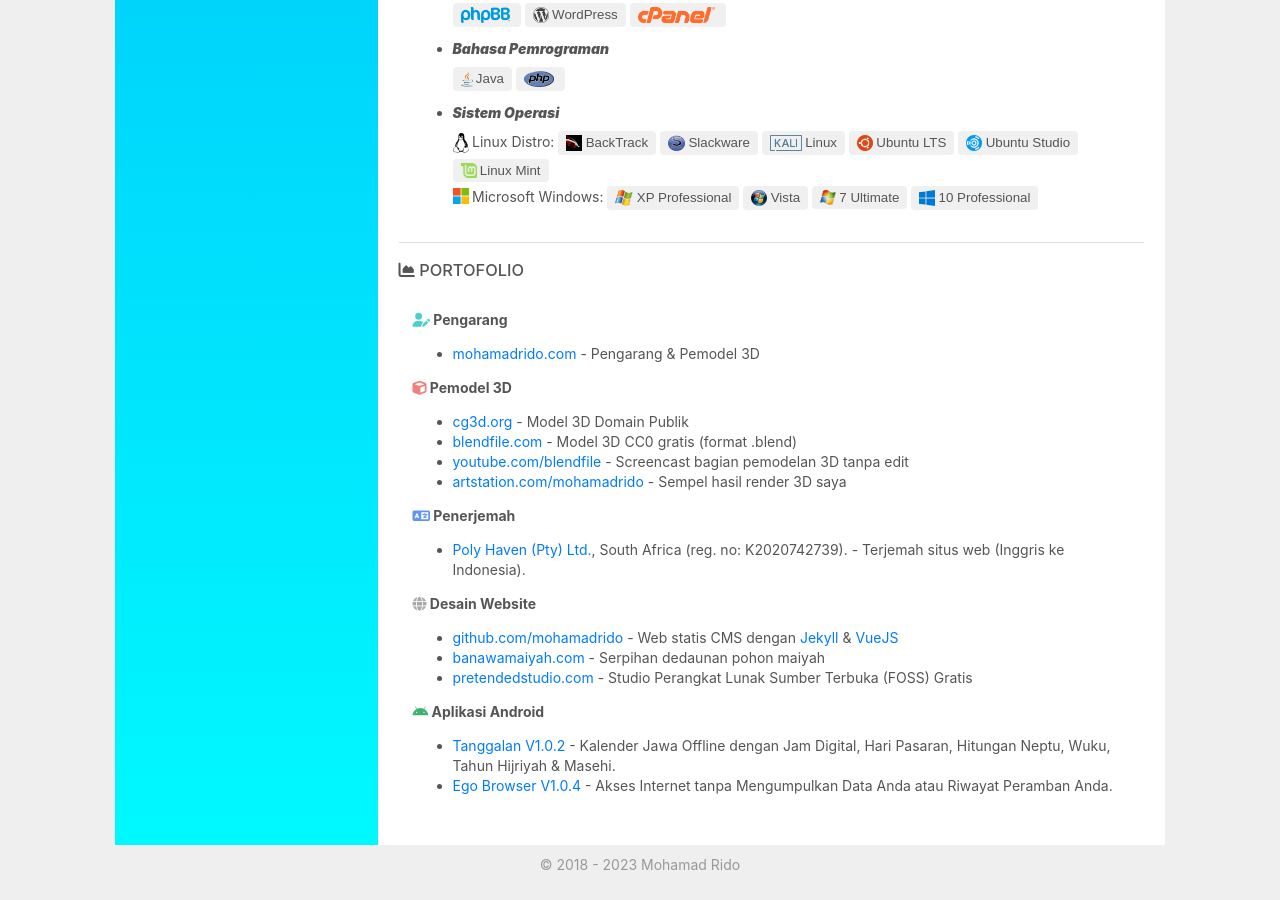
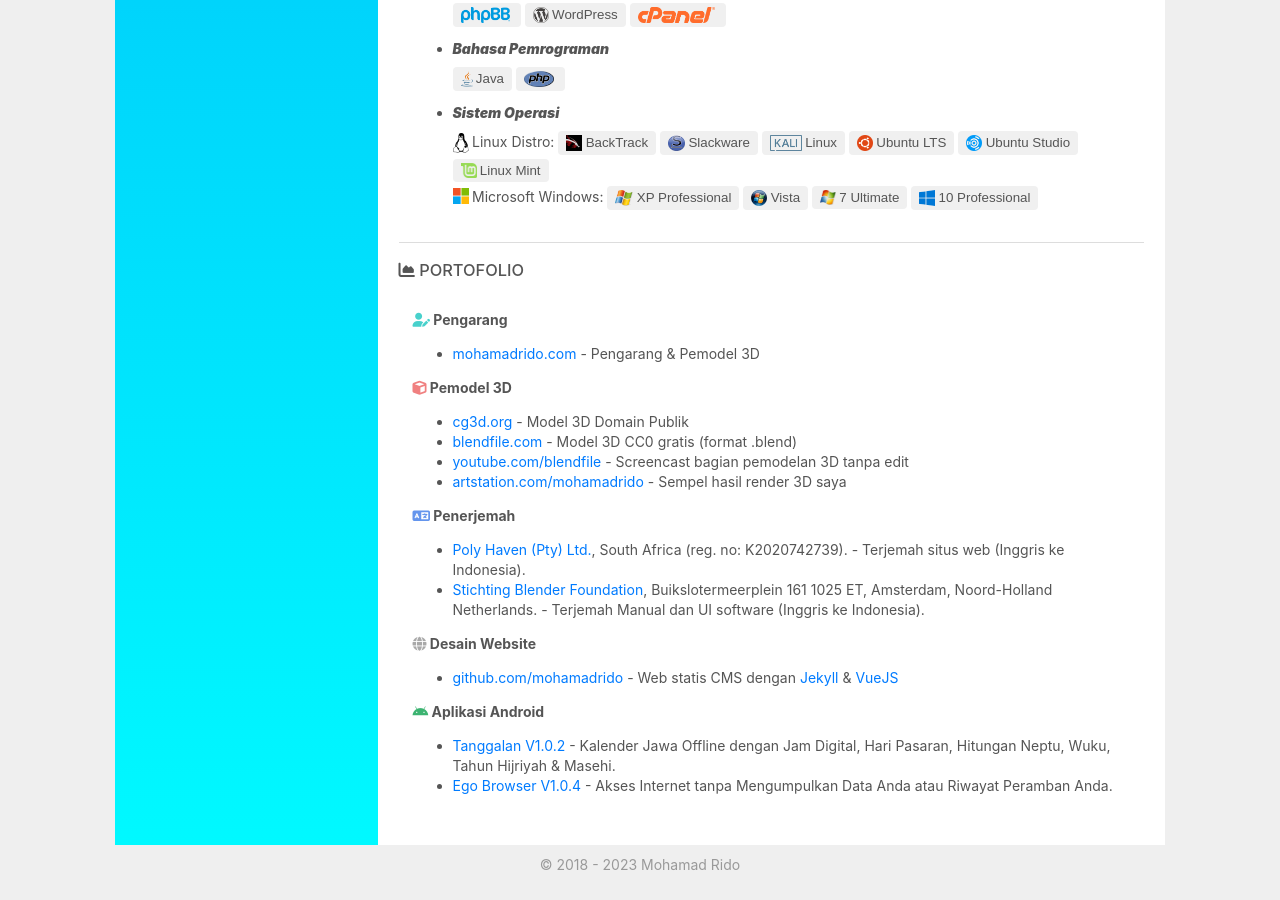
Before and after one commit to j5sacolasembalagens-pixel/xkhujztrbowverbtqv9mmmgnutuqjjakzdfafbwww, a Jekyll site: the page built from id.html, in a window 1280 px wide and 900 px high, scrolled down 2053 px. Built offline with Jekyll 4.4.1, drawn with Linux system fonts in a browser that asks for light colours; nearby versions of some CDN libraries.

Commit message:
Update id.html

```diff
--- a/id.html
+++ b/id.html
@@ -158,13 +158,12 @@
     <b><i class="fa fa-language" style="color:cornflowerblue;"></i> Penerjemah</b>
       <ul>
       <li><a href="https://polyhaven.com/translate" rel="nofollow">Poly Haven (Pty) Ltd.</a>, South Africa (reg. no: K2020742739). - Terjemah situs web (Inggris ke Indonesia).</li>
+      <li><a href="https://blender.org/" rel="nofollow">Stichting Blender Foundation</a>, Buikslotermeerplein 161 1025 ET, Amsterdam, Noord-Holland Netherlands. - Terjemah Manual dan UI software (Inggris ke Indonesia).</li>
       </ul>
 
     <b><i class="fa fa-globe" style="color:darkgrey;"></i> Desain Website</b>
       <ul>
       <li><a href="https://github.com/mohamadrido">github.com/mohamadrido</a> - Web statis CMS dengan <a href="https://jekyllrb.com">Jekyll</a> &amp; <a href="https://vuejs.org">VueJS</a></li>
-      <li><a href="https://www.banawamaiyah.com" rel="nofollow">banawamaiyah.com</a> - Serpihan dedaunan pohon maiyah</li>
-      <li><a href="https://pretendedstudio.com">pretendedstudio.com</a> - Studio Perangkat Lunak Sumber Terbuka (FOSS) Gratis</li>
       </ul>
 
     <b><i class="fab fa-android" style="color:mediumseagreen;"></i> Aplikasi Android</b>
```
